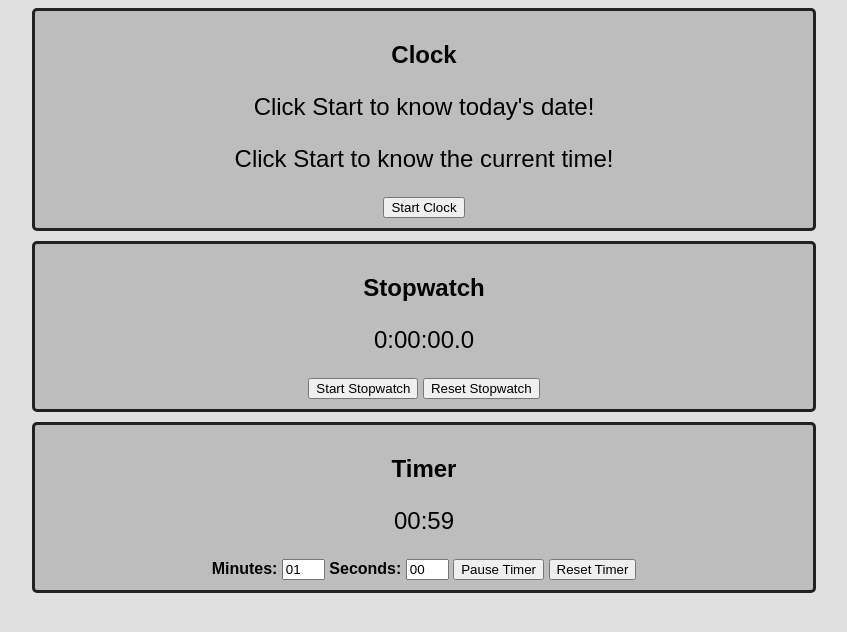
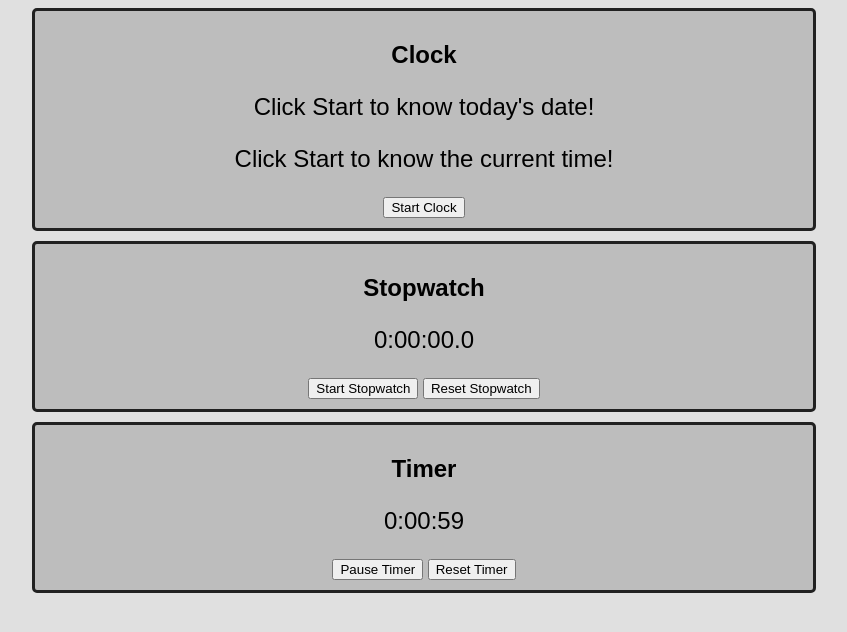
Before and after one commit to mchach24/Time, a plain HTML site: page index.html in a window 1280 px wide. Both pictures are taken after a click on the button "Start Timer". Shown: the whole page, without its empty margins (216-1063 px from the left). Drawn offline with Linux system fonts and the light colour scheme.

Commit message:
Added hours to timer. When timer starts, inputs are hidden. When timer is reset, the inputs will show.

```diff
--- a/index.html
+++ b/index.html
@@ -22,10 +22,12 @@
 
     <div class="container" id="timer">
         <h2>Timer</h2>
-        <p id="timerParagraph">00:00</p>
-        <strong>Minutes:</strong>
+        <p id="timerParagraph">0:00:00</p>
+        <strong class="strong">Hours:</strong>
+        <input id="timerHours" type="number" min="0" max="23" value ="0">
+        <strong class="strong">Minutes:</strong>
         <input id="timerMinutes" type="number" min="0" max="59" value="01">
-        <strong>Seconds:</strong>
+        <strong class="strong">Seconds:</strong>
         <input id="timerSeconds" type="number" min="0" max="59" value="00">
         <button id="startStopTimer">Start Timer</button>
         <button id="resetTimer">Reset Timer</button>
--- a/timer.js
+++ b/timer.js
@@ -1,17 +1,23 @@
 var timer;
 var timerInterval;
 var timerRunning = false;
+var hours;
 var minutes;
 var seconds;
 
 var timerParagraph = document.getElementById("timerParagraph");
+var strong = document.getElementsByClassName("strong");
+var timerHours = document.getElementById("timerHours");
 var timerMinutes = document.getElementById("timerMinutes");
 var timerSeconds = document.getElementById("timerSeconds");
 var startStopTimerBtn = document.getElementById("startStopTimer");
 var resetTimerBtn = document.getElementById("resetTimer");
+var strong = document.getElementsByClassName("strong");
+var strongArray = [].slice.call(strong);
 
 calculateTimer();
 
+timerHours.onchange = textChangeHandler;
 timerMinutes.onchange = textChangeHandler;
 timerSeconds.onchange = textChangeHandler;
 
@@ -25,7 +31,12 @@ function textChangeHandler(event) {
         event.target.value = "59";
     }
     else if (inputValue < 10) {
+        if (event.target.id == "timerHours") {
+            event.target.value = inputValue;
+        }
+        else {
         event.target.value = "0" + inputValue;
+        }
     }
     calculateTimer();
 }
@@ -35,6 +46,12 @@ function timerHandler() {
         timerInterval = setInterval(updateTimer, 1000);
         startStopTimerBtn.innerHTML = "Pause Timer";
         timerRunning = true;
+        timerHours.style.display = "none";
+        timerMinutes.style.display = "none";
+        timerSeconds.style.display = "none";
+        for (i = 0; i < strongArray.length; i++) {
+            strongArray[i].style.display = "none";
+        }
     }
     else {
         clearInterval(timerInterval);
@@ -47,28 +64,41 @@ function resetTimer() {
     clearInterval(timerInterval);
     startStopTimerBtn.innerHTML = "Start Timer";
     timerRunning = false;
+    timerHours.style.display = "initial";
+    timerMinutes.style.display = "initial";
+    timerSeconds.style.display = "initial";
+    for (i = 0; i < strongArray.length; i++) {
+            strongArray[i].style.display = "initial";
+    }
     calculateTimer();
 }
 
 function calculateTimer() {
+    hours = parseInt(timerHours.value);
     minutes = parseInt(timerMinutes.value);
     seconds = parseInt(timerSeconds.value);
-    console.log(minutes + ":" + seconds);
-    timer = (minutes * 60) + seconds;
-    timerParagraph.innerHTML = "00:00"
+    timer = (hours * 3600) + (minutes * 60) + seconds;
+    timerParagraph.innerHTML = "0:00:00"
 }
 
 function updateTimer() {
-    var formattedMinutes = formatMinutes(timer);
-    var formattedSeconds = formatSeconds(timer);
-    console.log(timer);
+    var seconds = timer;
+    var formattedHours = formatHours(seconds);
+    seconds = seconds - (formattedHours * 3600);
+    var formattedMinutes = formatMinutes(seconds);
+    var formattedSeconds = formatSeconds(seconds);
     if (timer <= 0) {
         timerParagraph.innerHTML = "Time's up!";
         resetTimer();
         return;
     }
-    timerParagraph.innerHTML = formattedMinutes + ":" + formattedSeconds;
+    timerParagraph.innerHTML = formattedHours + ":" + formattedMinutes + ":" + formattedSeconds;
     timer--;
+}
+
+function formatHours(seconds) {
+    var evenHours = Math.floor(seconds / 3600);
+    return evenHours;
 }
 
 function formatMinutes(seconds) {
```
